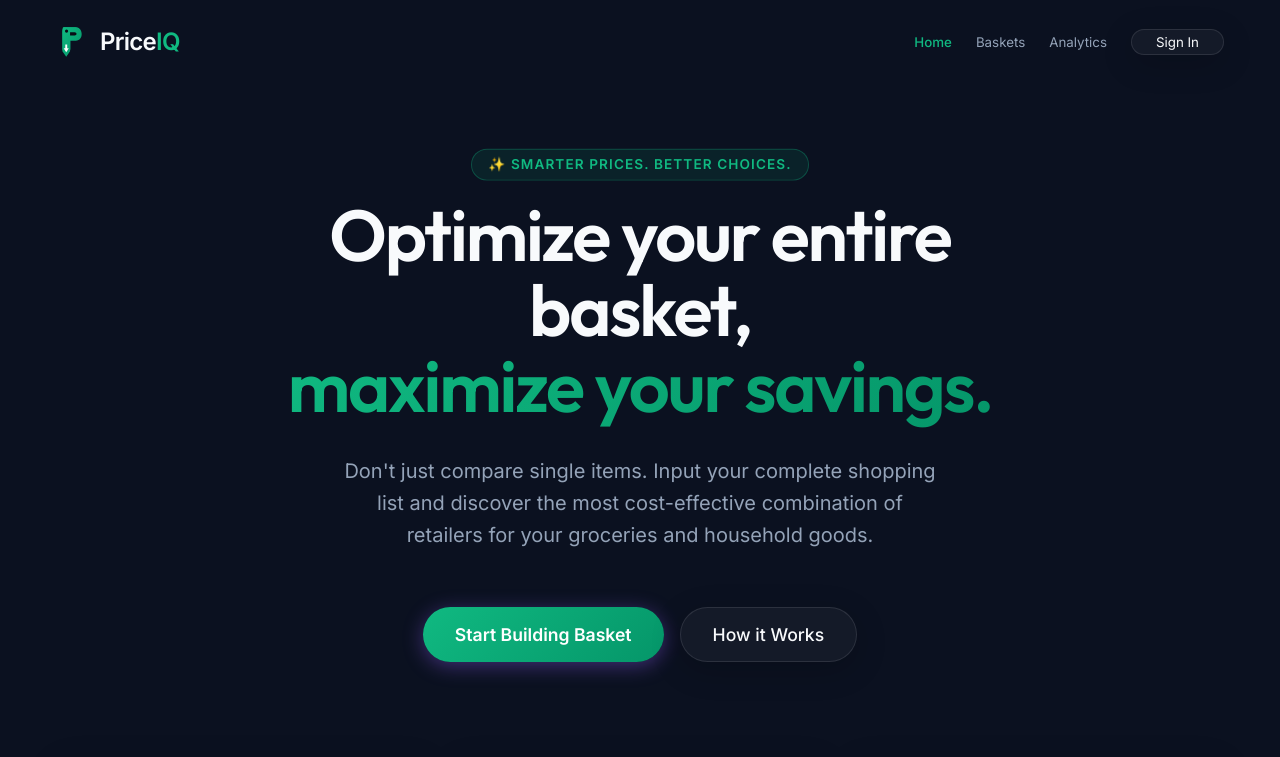
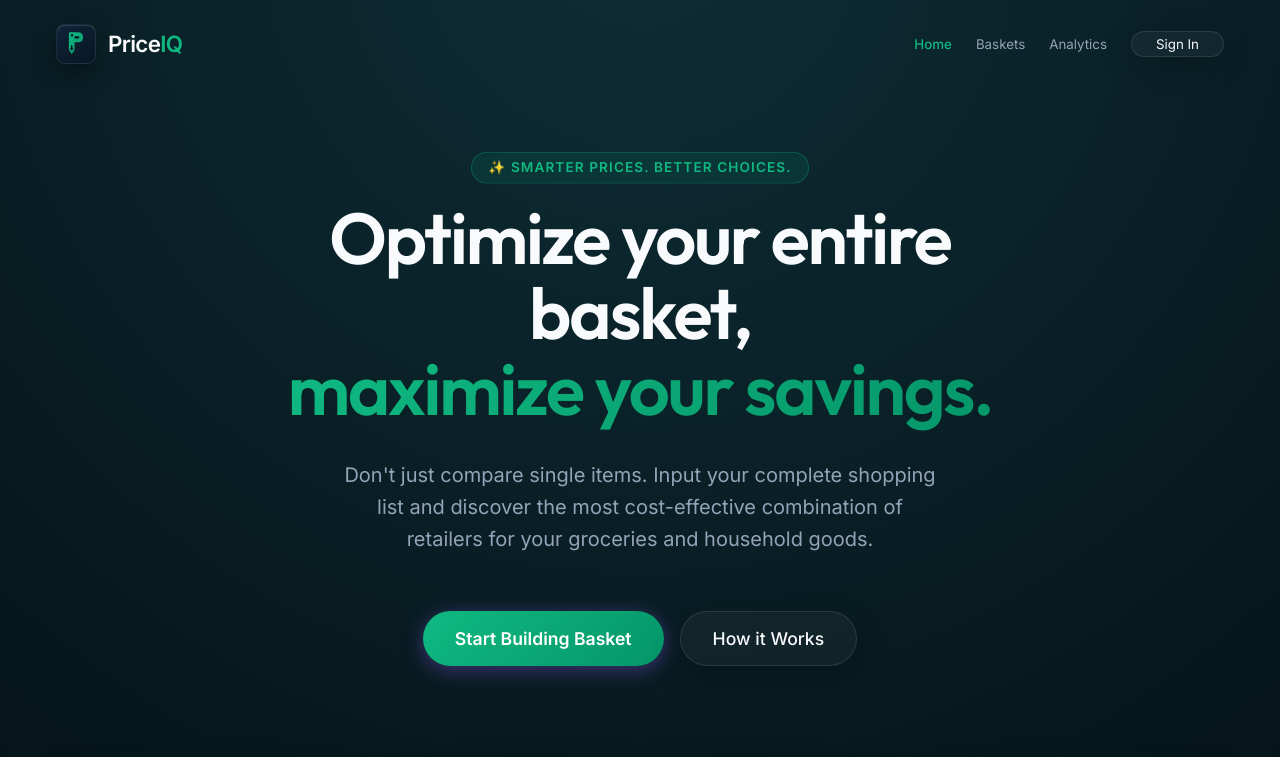
Before and after one commit to Tbest101/PriceIQ, a React (Vite) app: page / in a window 1280 px wide. Shown: the top 757 px of the page. Built offline with nearby package versions, Linux system fonts and the light colour scheme.

Commit message:
style: Match dark teal-navy background and squircle icon enclosure badge from brand mockup

```diff
--- a/src/components/PriceIQLogo.tsx
+++ b/src/components/PriceIQLogo.tsx
@@ -4,42 +4,51 @@ interface Props {
   size?: number;
   showTagline?: boolean;
   showText?: boolean;
+  enclosed?: boolean;
 }
 
-export const PriceIQLogo: React.FC<Props> = ({ size = 36, showTagline = false, showText = true }) => {
+export const PriceIQLogo: React.FC<Props> = ({
+  size = 40,
+  showTagline = false,
+  showText = true,
+  enclosed = true
+}) => {
+  const iconSize = size;
+  const containerSize = enclosed ? size * 1.25 : size;
+
   return (
     <div style={{ display: 'inline-flex', alignItems: 'center', gap: '12px', userSelect: 'none' }}>
-      {/* PriceIQ Icon - P-tag with downward arrow */}
+      {/* App Icon Badge (Squircle container matching brand image) */}
+      <div
+        style={{
+          width: containerSize,
+          height: containerSize,
+          borderRadius: enclosed ? '22%' : '0%',
+          background: enclosed ? 'linear-gradient(145deg, #0e2439 0%, #081624 100%)' : 'transparent',
+          boxShadow: enclosed ? '0 8px 24px rgba(0, 0, 0, 0.4), inset 0 1px 1px rgba(255, 255, 255, 0.15)' : 'none',
+          border: enclosed ? '1px solid rgba(255, 255, 255, 0.08)' : 'none',
+          display: 'flex',
+          alignItems: 'center',
+          justifyContent: 'center',
+          flexShrink: 0,
+          padding: enclosed ? '4px' : '0'
+        }}
+      >
         <svg
-        width={size}
-        height={size * 1.15}
+          width={iconSize * 0.75}
+          height={iconSize * 0.85}
           viewBox="0 0 100 115"
           fill="none"
           xmlns="http://www.w3.org/2000/svg"
-        style={{ flexShrink: 0 }}
         >
           <defs>
-          <linearGradient id="priceiq-green" x1="0%" y1="0%" x2="100%" y2="100%">
+            <linearGradient id="priceiq-green-gradient" x1="0%" y1="0%" x2="100%" y2="100%">
               <stop offset="0%" stopColor="#10B981" />
               <stop offset="100%" stopColor="#059669" />
             </linearGradient>
           </defs>
 
-        {/* P-shaped price tag body */}
-        <path
-          d="M 25 10
-             L 60 10
-             C 82 10, 82 48, 60 48
-             L 45 48
-             L 45 80
-             L 32 95
-             L 20 80
-             L 20 25
-             C 20 16, 25 10, 25 10 Z"
-          fill="url(#priceiq-green)"
-        />
-
-        {/* Outer P-loop curve extension matching brand image */}
+          {/* Outer P-loop curve & tag shape */}
           <path
             d="M 22 10
                H 62
@@ -50,33 +59,34 @@ export const PriceIQLogo: React.FC<Props> = ({ size = 36, showTagline = false, s
                L 20 85
                V 22
                C 20 14, 22 10, 22 10 Z"
-          fill="url(#priceiq-green)"
+            fill="url(#priceiq-green-gradient)"
           />
 
           {/* Hole punch in tag top left */}
-        <circle cx="33" cy="22" r="5" fill="#090D16" />
+          <circle cx="33" cy="22" r="5" fill="#081624" />
 
           {/* Downward arrow cutout inside bottom stem */}
           <path
             d="M 32 88 L 24 76 H 29 V 64 H 35 V 76 H 40 Z"
-          fill="#FFFFFF"
+            fill="#081624"
           />
 
-        {/* P inner hole cut for clean typography */}
+          {/* P inner hole cut */}
           <path
             d="M 44 26 H 58 C 66 26, 66 36, 58 36 H 44 Z"
-          fill="#090D16"
+            fill="#081624"
           />
         </svg>
+      </div>
 
       {/* Typography: PriceIQ */}
       {showText && (
         <div style={{ display: 'flex', flexDirection: 'column' }}>
-          <div style={{ fontSize: `${size * 0.75}px`, fontWeight: 800, letterSpacing: '-0.03em', lineHeight: 1, color: 'var(--text-main)' }}>
+          <div style={{ fontSize: `${size * 0.7}px`, fontWeight: 800, letterSpacing: '-0.03em', lineHeight: 1, color: 'var(--text-main)' }}>
             Price<span style={{ color: '#10B981' }}>IQ</span>
           </div>
           {showTagline && (
-            <span style={{ fontSize: `${Math.max(10, size * 0.22)}px`, fontWeight: 700, letterSpacing: '0.12em', color: '#10B981', marginTop: '4px', textTransform: 'uppercase' }}>
+            <span style={{ fontSize: `${Math.max(10, size * 0.2)}px`, fontWeight: 700, letterSpacing: '0.12em', color: '#10B981', marginTop: '4px', textTransform: 'uppercase' }}>
               Smarter Prices. Better Choices.
             </span>
           )}
--- a/src/index.css
+++ b/src/index.css
@@ -2,7 +2,7 @@
 
 :root {
   /* Colors */
-  --bg-color: #0b1120;
+  --bg-color: #07191e;
   --surface-color: rgba(255, 255, 255, 0.04);
   --surface-hover: rgba(255, 255, 255, 0.08);
   --surface-border: rgba(255, 255, 255, 0.1);
@@ -53,7 +53,9 @@
 
 body {
   font-family: var(--font-body);
-  background-color: var(--bg-color);
+  background-color: #07191e;
+  background-image: radial-gradient(circle at 50% -10%, #0e2d36 0%, #051418 100%);
+  background-attachment: fixed;
   color: var(--text-main);
   line-height: 1.6;
   -webkit-font-smoothing: antialiased;
```
Lines whose indentation alone changed are shown as unchanged.
